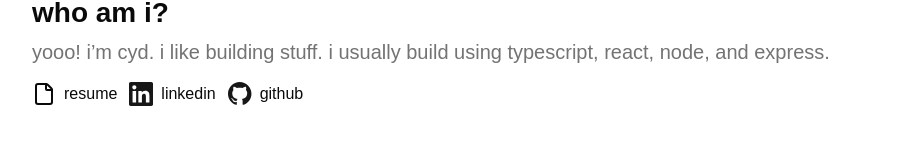
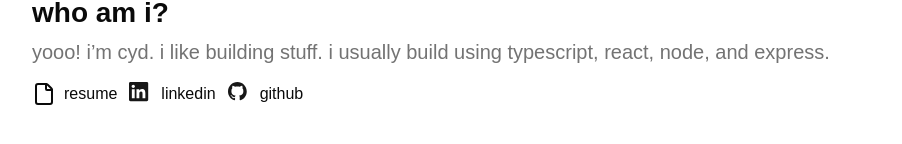
Before and after one commit to ycydro/portfolio, a React (Vite) app: page / in a window 1280 px wide. Shown: the part 276-420 px from the top of the page, without its empty margins (188-1090 px from the left). Built offline with nearby package versions, Linux system fonts and the light colour scheme.

Commit message:
feat: add viewbox prop to svgbase

```diff
--- a/src/components/svgs/SVGBase.tsx
+++ b/src/components/svgs/SVGBase.tsx
@@ -5,12 +5,18 @@ type SVGBaseProps = {
   className?: string
   fill?: boolean
   children: React.ReactNode
+  viewBox?: string
 }
 
-const SVGBase = ({ className, fill = true, children }: SVGBaseProps) => {
+const SVGBase = ({
+  className,
+  fill = true,
+  children,
+  viewBox = "0 0 30 30",
+}: SVGBaseProps) => {
   return (
     <svg
-      viewBox="0 0 24 24"
+      viewBox={viewBox}
       fill={fill ? "currentColor" : "none"}
       xmlns="http://www.w3.org/2000/svg"
       className={cn("h-6 w-6 text-primary", className)}
```
